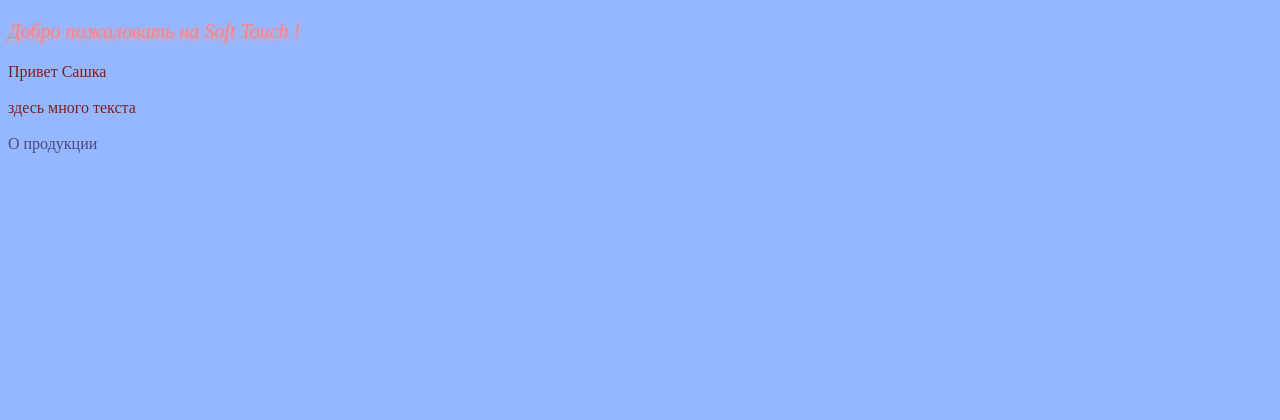
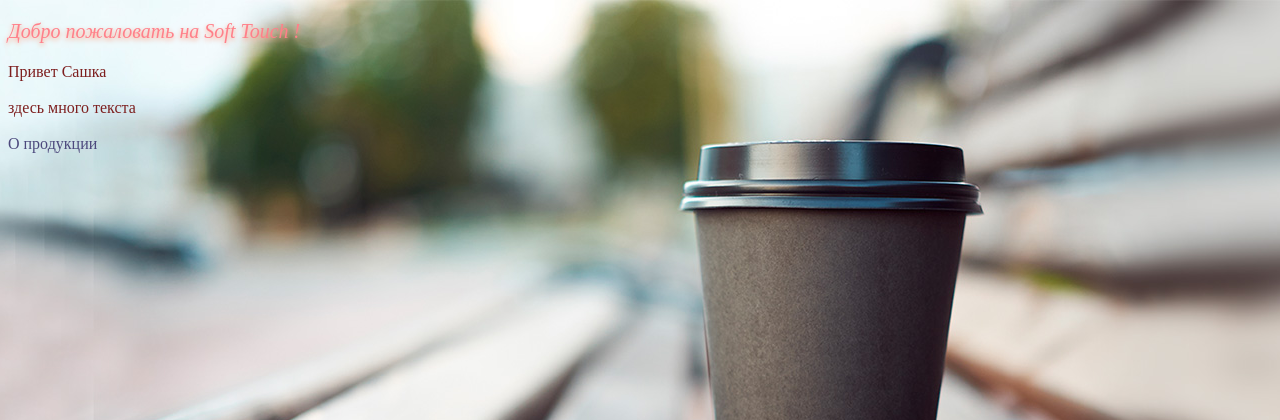
Before and after one commit to Vikmal777/Soft-Touch, a PHP site: page / in a window 1280 px wide. Shown: the top 420 px of the page. Run offline with PHP 8.4, Linux system fonts and the light colour scheme.

Commit message:
Update style.css

```diff
--- a/css/style.css
+++ b/css/style.css
@@ -9,7 +9,7 @@ p {
 				color: #ff808a;
 }
 body{
-				/*background-image: url('/image/soft-touch.jpg');*/
+				background-image: url('../image/soft-touch.jpg');
 				background-position: center top;
 				font-size: 16px;
 				color: #7d1f1f;
```
